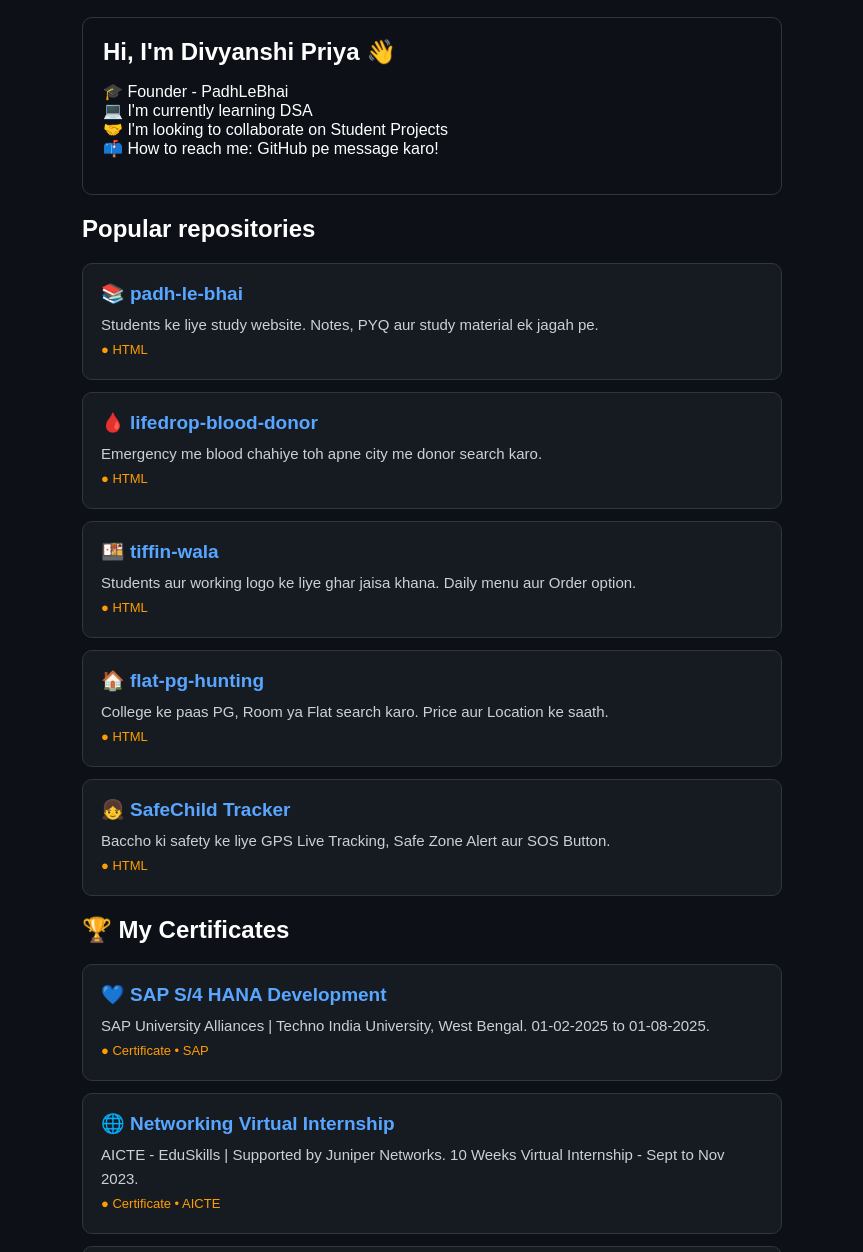
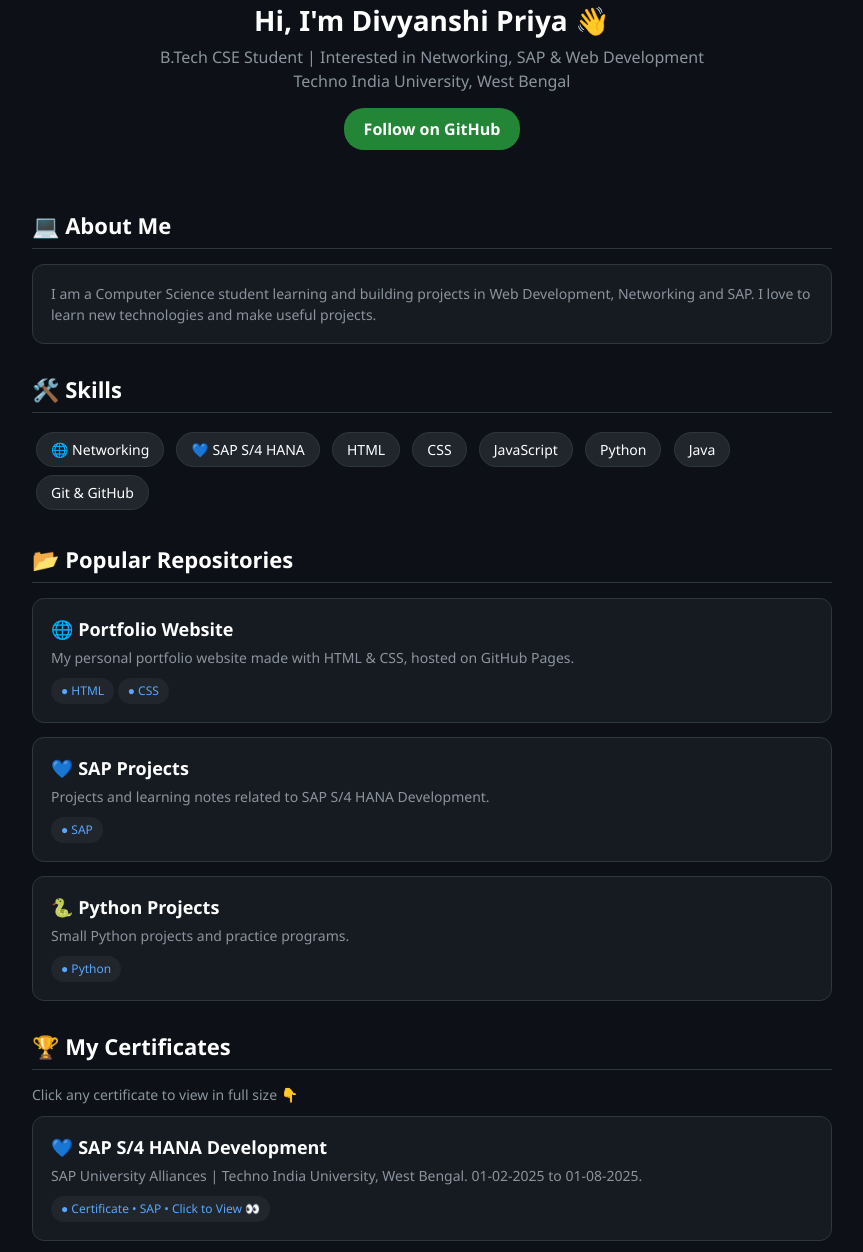
Before and after one commit to divyanshipriya8/protfolio, a plain HTML site: page index.html in a window 1280 px wide. Shown: the part 196-1448 px from the top of the page, without its empty margins (208-1071 px from the left). Drawn offline with Linux system fonts and the light colour scheme.

Commit message:
Update index.html

```diff
--- a/index.html
+++ b/index.html
@@ -1,101 +1,135 @@
 <!DOCTYPE html>
-<html>
+<html lang="en">
 <head>
-<title>Divyanshi Priya</title>
+<meta charset="UTF-8">
+<meta name="viewport" content="width=device-width, initial-scale=1.0">
+<title>Divyanshi Priya - Portfolio</title>
 <style>
-body { background:#0d1117; color:white; font-family:sans-serif; padding:20px; max-width:700px; margin:auto; }
-.top { display:flex; gap:15px; align-items:center; }
-.top img { width:100px; height:100px; border-radius:50%; border:3px solid #30363d; }
-.top h1 { font-size:28px; margin:0; }
-.top p { color:#8b949e; margin:2px 0; font-size:18px; }
-.bio { margin:18px 0; font-size:16px; line-height:1.6; }
-.box { border:1px solid #30363d; border-radius:10px; padding:20px; margin:15px 0; }
-.box h2 { margin:0 0 10px; }
-.card-link { text-decoration:none; display:block; }
-.card { background:#161b22; border:1px solid #30363d; padding:18px; margin:12px 0; border-radius:10px; }
-.card:hover { border-color:#58a6ff; }
-.card h3 { color:#58a6ff; margin:0 0 8px; font-size:19px; }
-.card p { color:#c9d1d9; font-size:15px; margin:0; line-height:1.6; }
-.card span { color:#ff9d00; font-size:13px; }
+* { margin:0; padding:0; box-sizing:border-box; font-family: 'Segoe UI', Arial, sans-serif; }
+body { background:#0d1117; color:white; padding:20px; }
+.container { max-width:800px; margin:auto; }
+.profile { text-align:center; padding:30px 10px; }
+.profile img { width:130px; height:130px; border-radius:50%; border:3px solid #a371f7; object-fit:cover; }
+.profile h1 { font-size:28px; margin-top:12px; }
+.profile p { color:#8b949e; margin-top:6px; line-height:1.5; }
+.btn { display:inline-block; background:#238636; color:white; padding:10px 20px; border-radius:20px; text-decoration:none; margin-top:15px; font-weight:bold; }
+h2 { margin:30px 0 15px 0; font-size:22px; border-bottom:1px solid #30363d; padding-bottom:8px; }
+.card { background:#161b22; border:1px solid #30363d; border-radius:12px; padding:18px; margin-bottom:14px; cursor:pointer; transition:0.2s; }
+.card:hover { border-color:#a371f7; transform:scale(1.01); }
+.card h3 { font-size:18px; margin-bottom:6px; }
+.card p { color:#8b949e; font-size:14px; line-height:1.5; }
+.card span { display:inline-block; background:#21262d; color:#58a6ff; padding:4px 10px; border-radius:20px; font-size:12px; margin-top:10px; }
+.skills span { display:inline-block; background:#21262d; border:1px solid #30363d; padding:7px 14px; border-radius:20px; margin:4px; font-size:14px; }
+.footer { text-align:center; color:#8b949e; margin-top:30px; font-size:14px; padding-bottom:20px; }
+.footer a { color:#58a6ff; text-decoration:none; }
+
+/* POPUP */
+#popup { display:none; position:fixed; top:0; left:0; width:100%; height:100%; background:rgba(0,0,0,0.9); z-index:999; justify-content:center; align-items:center; flex-direction:column; }
+#popup img { max-width:92%; max-height:82%; border:3px solid white; border-radius:12px; }
+#popup span { position:absolute; top:12px; right:22px; color:white; font-size:40px; cursor:pointer; }
+#popup p { color:white; margin-top:12px; }
 </style>
 </head>
 <body>
+<div class="container">
 
-<div class="top">
-<img src="https://github.com/divyanshipriya8.png">
-<div>
-<h1>Divyanshi Priya</h1>
-<p>divyanshipriya8</p>
-</div>
+<div class="profile">
+<img src="https://github.com/Divyanshi2320.png" alt="Divyanshi Priya">
+<h1>Hi, I'm Divyanshi Priya 👋</h1>
+<p>B.Tech CSE Student | Interested in Networking, SAP & Web Development<br>Techno India University, West Bengal</p>
+<a class="btn" href="https://github.com/Divyanshi2320">Follow on GitHub</a>
 </div>
 
-<p class="bio">Founder @ PadhLeBhai 🚀 | Final-Year B.Tech CSE @ Techno India University | Aspiring DSA Lead | Free Notes + Free Certificates for Students | Building in Public</p>
-
-<div class="box">
-<h2>Hi, I'm Divyanshi Priya 👋</h2>
-<p>🎓 Founder - PadhLeBhai<br>
-💻 I'm currently learning DSA<br>
-🤝 I'm looking to collaborate on Student Projects<br>
-📫 How to reach me: GitHub pe message karo!</p>
+<h2>💻 About Me</h2>
+<div class="card" style="cursor:default;">
+<p>I am a Computer Science student learning and building projects in Web Development, Networking and SAP. I love to learn new technologies and make useful projects.</p>
 </div>
 
-<h2>Popular repositories</h2>
+<h2>🛠️ Skills</h2>
+<div class="skills">
+<span>🌐 Networking</span>
+<span>💙 SAP S/4 HANA</span>
+<span>HTML</span>
+<span>CSS</span>
+<span>JavaScript</span>
+<span>Python</span>
+<span>Java</span>
+<span>Git & GitHub</span>
+</div>
 
-<a class="card-link" href="https://divyanshipriya8.github.io/padh-le-bhai/">
-<div class="card"><h3>📚 padh-le-bhai</h3><p>Students ke liye study website. Notes, PYQ aur study material ek jagah pe.</p><p><span>● HTML</span></p></div>
-</a>
+<h2>📂 Popular Repositories</h2>
 
-<a class="card-link" href="https://divyanshipriya8.github.io/lifedrop-blood-donor/">
-<div class="card"><h3>🩸 lifedrop-blood-donor</h3><p>Emergency me blood chahiye toh apne city me donor search karo.</p><p><span>● HTML</span></p></div>
-</a>
+<div class="card" style="cursor:default;">
+<h3>🌐 Portfolio Website</h3>
+<p>My personal portfolio website made with HTML & CSS, hosted on GitHub Pages.</p>
+<p><span>● HTML</span> <span>● CSS</span></p>
+</div>
 
-<a class="card-link" href="https://divyanshipriya8.github.io/tiffin-wala/">
-<div class="card"><h3>🍱 tiffin-wala</h3><p>Students aur working logo ke liye ghar jaisa khana. Daily menu aur Order option.</p><p><span>● HTML</span></p></div>
-</a>
+<div class="card" style="cursor:default;">
+<h3>💙 SAP Projects</h3>
+<p>Projects and learning notes related to SAP S/4 HANA Development.</p>
+<p><span>● SAP</span></p>
+</div>
 
-<a class="card-link" href="https://divyanshipriya8.github.io/flat-pg-hunting/">
-<div class="card"><h3>🏠 flat-pg-hunting</h3><p>College ke paas PG, Room ya Flat search karo. Price aur Location ke saath.</p><p><span>● HTML</span></p></div>
-</a>
+<div class="card" style="cursor:default;">
+<h3>🐍 Python Projects</h3>
+<p>Small Python projects and practice programs.</p>
+<p><span>● Python</span></p>
+</div>
 
-<a class="card-link" href="https://divyanshipriya8.github.io/child-tracking.html/">
-<div class="card"><h3>👧 SafeChild Tracker</h3><p>Baccho ki safety ke liye GPS Live Tracking, Safe Zone Alert aur SOS Button.</p><p><span>● HTML</span></p></div>
-</a>
+<h2>🏆 My Certificates</h2>
+<p style="color:#8b949e; font-size:14px; margin-bottom:12px;">Click any certificate to view in full size 👇</p>
 
-  <h2>🏆 My Certificates</h2>
-
-<a class="card-link" href="sap.jpg">
-<div class="card">
+<div class="card" onclick="openPopup('sap.jpg','SAP S/4 HANA Development')">
 <h3>💙 SAP S/4 HANA Development</h3>
 <p>SAP University Alliances | Techno India University, West Bengal. 01-02-2025 to 01-08-2025.</p>
-<p><span>● Certificate • SAP</span></p>
+<p><span>● Certificate • SAP • Click to View 👀</span></p>
 </div>
-</a>
 
-<a class="card-link" href="networking.jpg">
-<div class="card">
+<div class="card" onclick="openPopup('networking.jpg','Networking Virtual Internship - AICTE')">
 <h3>🌐 Networking Virtual Internship</h3>
 <p>AICTE - EduSkills | Supported by Juniper Networks. 10 Weeks Virtual Internship - Sept to Nov 2023.</p>
-<p><span>● Certificate • AICTE</span></p>
+<p><span>● Certificate • AICTE • Click to View 👀</span></p>
 </div>
-</a>
 
-<a class="card-link" href="jncia.jpg">
-<div class="card">
+<div class="card" onclick="openPopup('jncia.jpg','JNCIA-Junos - Juniper Networks')">
 <h3>🌐 JNCIA-Junos - Juniper Networks</h3>
 <p>Juniper Education Services - Open Learning - Junos, Associate (JNCIA-Junos). Completed on 2 Nov 2023.</p>
-<p><span>● Certificate • Juniper</span></p>
+<p><span>● Certificate • Juniper • Click to View 👀</span></p>
 </div>
-</a>
 
-<a class="card-link" href="getting-started.jpg">
-<div class="card">
+<div class="card" onclick="openPopup('getting-started.jpg','Getting Started with Networking')">
 <h3>🌐 Getting Started with Networking</h3>
 <p>Juniper Networks - eLearning Course. Successfully Completed on 1 Nov 2023.</p>
-<p><span>● Certificate • Juniper</span></p>
+<p><span>● Certificate • Juniper • Click to View 👀</span></p>
 </div>
-</a>
 
-<p style="text-align:center; color:#8b949e; margin-top:30px;">Made with ❤️ by Divyanshi Priya</p>
+<h2>📞 Contact Me</h2>
+<div class="card" style="cursor:default;">
+<p>📧 GitHub: <a href="https://github.com/Divyanshi2320" style="color:#58a6ff;">github.com/Divyanshi2320</a></p>
+<p style="margin-top:8px;">📍 West Bengal, India</p>
+</div>
+
+<p class="footer">Made with ❤️ by Divyanshi Priya</p>
+</div>
+
+<!-- POPUP -->
+<div id="popup" onclick="closePopup()">
+<span>&times;</span>
+<img id="popupImg" src="">
+<p id="popupText"></p>
+</div>
+
+<script>
+function openPopup(img, text){
+  document.getElementById('popupImg').src = img;
+  document.getElementById('popupText').innerText = text;
+  document.getElementById('popup').style.display = 'flex';
+}
+function closePopup(){
+  document.getElementById('popup').style.display = 'none';
+}
+</script>
 
 </body>
 </html>
```
